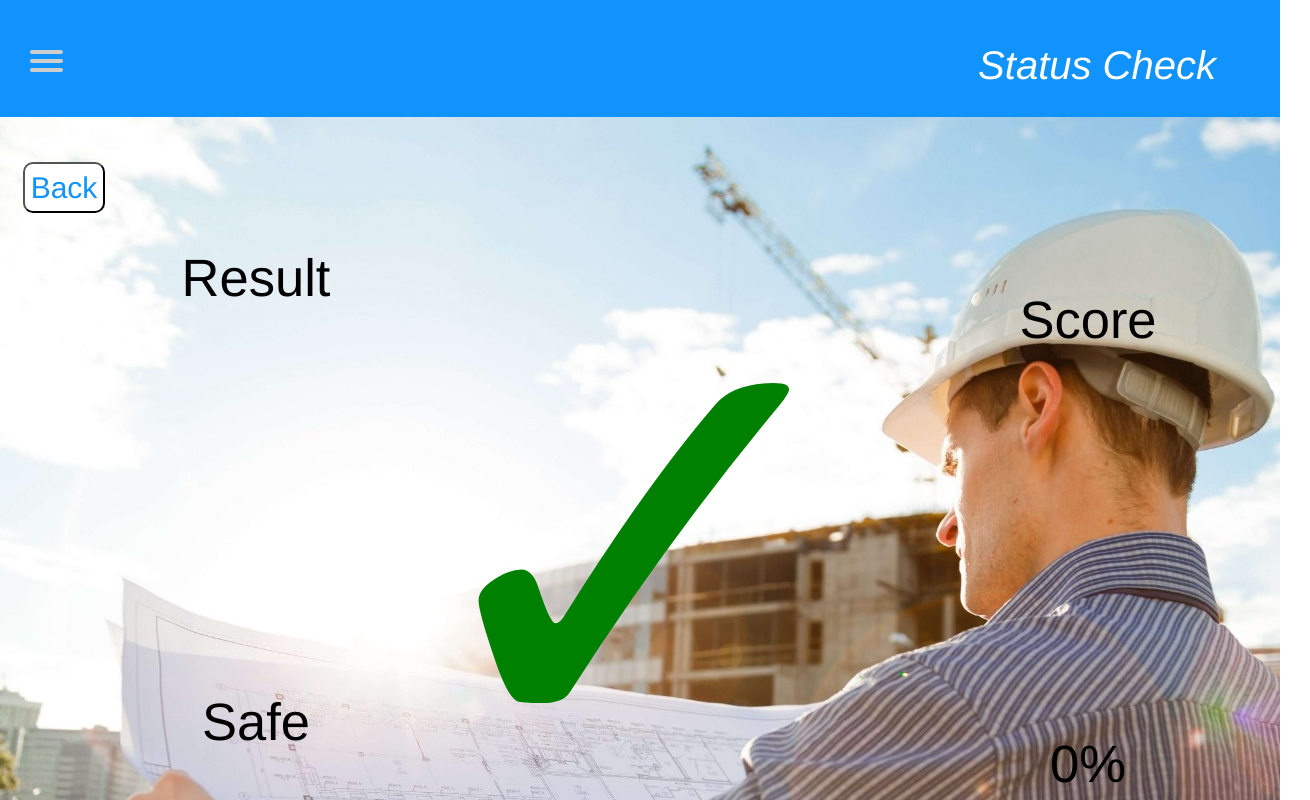
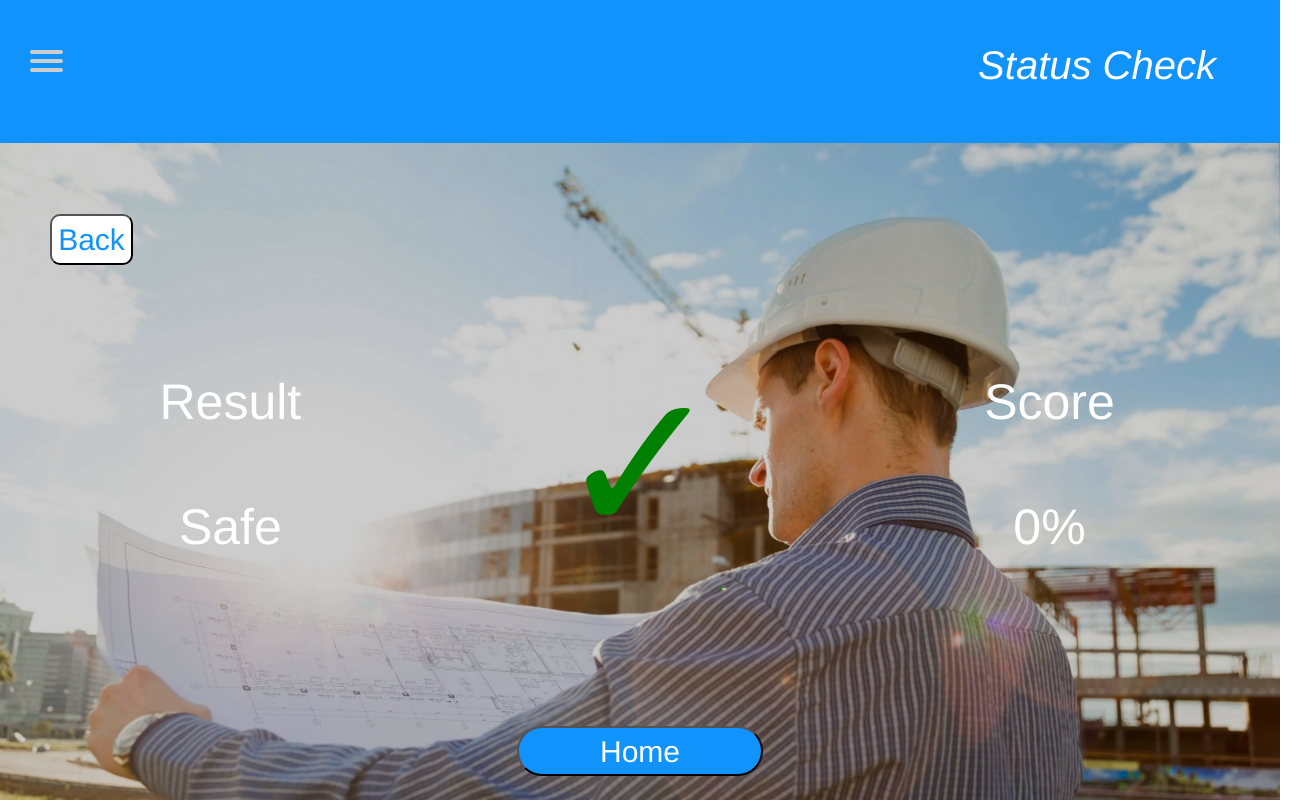
Before and after one commit to ionut-grigore99/proiect_vue, a Vue app: page /result in a window 1280 px wide. Shown: the top 800 px of the page, 1310 px wide, since content can reach past the window. Built offline with nearby package versions, Linux system fonts and the light colour scheme.

Commit message:
Fixed design to work on my pc

```diff
--- a/src/views/Analyze.vue
+++ b/src/views/Analyze.vue
@@ -38,36 +38,24 @@
                 ">
                 Status Check
             </p>
-    <br>
+        <br>
         </div>
         <div id="id11">
-    <br><br>
+        <br><br>
             <button @click="goBack()" style="
                 margin-left:-90%;
                 font-size: 30px;
                 border-radius: 10px;
                 background-color: white;
                 color: #1193fd;
+                cursor: pointer;
               ">
               Back
             </button>
-     <br><br>
-            <!--<h2 id="id2" style="margin-left:-5%;">
-                    File name:
-                </h2>
-            <input style="margin-right:3%; margin-left:-35%; width:20%; height:4%" v-model="message" />
-            <button style="
-                font-size: 30px;
-                border-radius: 25px;
-                background-color: white;
-                color: #1193fd;
-                width:12%;
-                height:6%;
-              ">
-              Browse
-            </button> -->
-
-            <input type = "file" @change="handleFileUpload( $event )"><br>
+            <br><br>
+            <input type="file" style="
+                margin-top: 10%;
+            " @change="handleFileUpload( $event )"><br>
             <button style="
                 font-size: 30px;
                 border-radius: 25px;
@@ -75,24 +63,12 @@
                 color: white;
                 width:20%;
                 height:10%;
-                margin-left:-50%;
+                margin-top: 10%;
+                cursor: pointer;
               " v-on:click="submitFile()">
               Analyze
             </button>
             <br><br><br>
-            <!-- <router-link to="/result">
-                <button style="
-                font-size: 30px;
-                border-radius: 25px;
-                background-color: #1193fd;
-                color: white;
-                width:20%;
-                height:10%;
-                margin-left:-50%;
-              ">
-              Analyze
-            </button>
-            </router-link> -->
         </div>
     </div>
 </template>
@@ -155,9 +131,7 @@ export default {
 <style scoped>
 #id1 {
     background-color: #1193fd;
-    /* margin:0;
-    padding: 0; */
-    /* position: absolute; */
+    height: 143px;
 }
 
 #id2 {
@@ -167,10 +141,7 @@ export default {
 }
 
 #id3 {
-    /* background-image: url("../assets/gigi.png"); */
-    /* overflow: visible; */
     margin: 0;
-    /* position: absolute; */
 }
 
 #login {
@@ -178,16 +149,18 @@ export default {
 }
 
 #id11 {
-    background-image: url("../assets/gigi.png");
+    background: url("../assets/gigi.png");
+    background-repeat: no-repeat;
+    background-size: cover;
+    box-shadow: inset 0 0 0 1000px rgba(0,0,0,.2);
+
     overflow: auto;
     border-top: 0;
-    height: 100%;
-    width: 100%;
+    max-width: 100%;
+    height:790px;
 }
 
 .home {
-    position: absolute;
-    overflow: auto;
     border-top: 0;
     height: 100%;
     width: 100%;
--- a/src/views/History.vue
+++ b/src/views/History.vue
@@ -50,12 +50,13 @@
         background-color: white;
         color: #1193fd;
         margin-left:-90%;
+        cursor: pointer;
       "
     >
       Back
     </button>
 <br><br><br><br>
-    <table class="w3-table w3-striped">
+    <table id="table">
             <thead>
                 <tr>
                     <th style="text-align:left;font-size:35px">Image Name</th>
@@ -65,9 +66,9 @@
             </thead>
             <tbody>
                 <tr v-for="history in histories" :key="history.id">
-                    <td style="text-align:left;color:black;font-size:26px">{{history.file_name}}</td>
-                    <td style="text-align:right;color:black;font-size:26px">{{history.Date}}</td>
-                    <td style="text-align:center;color:black;font-size:26px">{{history.Result}}%</td>
+                    <td style="text-align:left;font-size:26px">{{history.file_name}}</td>
+                    <td style="text-align:right;font-size:26px">{{history.Date}}</td>
+                    <td style="text-align:center;font-size:26px">{{history.Result}}%</td>
                 </tr>
             </tbody>
         </table>
@@ -96,6 +97,13 @@ export default {
     axios.get('http://localhost:8080/history').then((response)=>{
       console.log(response.data);
       this.histories = response.data;
+      this.histories.forEach(history =>{
+        let date = new Date(history.Date);
+        let dateString = date.toString();
+        let ds = dateString.split('GMT');
+        history.Date = ds[0];
+
+      })
     }).catch((err)=>{
       console.log(err);
     })
@@ -108,9 +116,7 @@ export default {
 <style scoped>
 #id1 {
   background-color: #1193fd;
-  /* margin:0;
-    padding: 0; */
-  /* position: absolute; */
+  height: 143px;
 }
 
 #id2 {
@@ -120,10 +126,7 @@ export default {
 }
 
 #id3 {
-  /* background-image: url("../assets/gigi.png"); */
-  /* overflow: visible; */
   margin: 0;
-  /* position: absolute; */
 }
 
 #login {
@@ -131,20 +134,20 @@ export default {
 }
 
 #id11 {
-    background-image: url("../assets/gigi.png");
+    background: url("../assets/gigi.png");
+    background-repeat: no-repeat;
+    background-size: cover;
+    box-shadow: inset 0 0 0 1000px rgba(0,0,0,.2);
+
     overflow: auto;
     border-top: 0;
-    height: 100%;
-    width: 100%;
+    max-width: 100%;
+    height:790px;
 }
 
 .home {
-  position: absolute;
-  overflow: auto;
   border-top: 0;
-  height: 100%;
   width: 100%;
-  opacity: 1.5;
 }
 
 body {
@@ -249,4 +252,11 @@ body {
 #menuToggle input:checked ~ ul {
   transform: none;
 }
+
+#table{
+  color: white;
+  background-color: rgba(255,255,255,0);
+  width: 98%;
+  margin-left: 2%;
+}
 </style>
--- a/src/views/Home.vue
+++ b/src/views/Home.vue
@@ -33,7 +33,7 @@
                 <form v-on:submit="login">
                     <input v-model="username" placeholder="Username..." style="width:7%; margin-right:10px" required/>
                     <input type="password" v-model="password" placeholder="Password..." style="width:7%; margin-right:15px" required/>
-                    <input type="submit" style="border-radius: 10px; font-size: 15px; width:5%"/>
+                    <input type="submit" style="border-radius: 10px; font-size: 15px; width:5%; cursor: pointer;" value="Login"/>
                 </form>
             </div>
             <div v-else>
@@ -63,6 +63,7 @@
                     color: white;
                     width:30%;
                     height:10%;
+                    cursor: pointer;
                   ">
                   Register
                 </button>
@@ -87,8 +88,6 @@
                     margin-right:5%;
                     margin-top:-2%;
                     margin-bottom:0%;
-
-
                 ">
                 Status Check
             </p>
@@ -112,7 +111,7 @@
                     color: white;
                     width:20%;
                     height:10%;
-                    margin-bottom:7%;
+                    cursor: pointer;
                   ">
                   Analyze picture
                 </button>
@@ -176,22 +175,20 @@ export default {
 <style scoped>
 #id1 {
     background-color: #1193fd;
-    /* margin:0;
-    padding: 0; */
-    /* position: absolute; */
+    height: 143px;
 }
 
 #id2 {
     color: white;
     font-size: 25px;
-    width: 50%;
+    padding-top: 5%;
+    padding-bottom: 5%;
+    padding-left: 200px;
+    padding-right: 200px;
 }
 
 #id3 {
-    /* background-image: url("../assets/gigi.png"); */
-    /* overflow: visible; */
     margin: 0;
-    /* position: absolute; */
 }
 
 #login {
@@ -199,16 +196,18 @@ export default {
 }
 
 #id11 {
-    background-image: url("../assets/gigi.png");
+    background: url("../assets/gigi.png");
+    background-repeat: no-repeat;
+    background-size: cover;
+    box-shadow: inset 0 0 0 1000px rgba(0,0,0,.2);
+
     overflow: auto;
     border-top: 0;
-    height: 100%;
-    width: auto;
+    max-width: 100%;
+    height:790px;
 }
 
 .home {
-    position: absolute;
-    overflow: auto;
     border-top: 0;
     width: 100%;
 }
--- a/src/views/Result.vue
+++ b/src/views/Result.vue
@@ -10,15 +10,12 @@
 
           <ul id="menu">
             <a href="#">
-              <!-- <li>Home</li> -->
               <li><router-link to="/">Home</router-link></li>
             </a>
             <a href="#">
-              <!-- <li>Analyze</li> -->
               <li><router-link to="/analyze">Analyze</router-link></li>
             </a>
             <a v-if="!(this.authUser.user===null)" href="#">
-              <!-- <li>History</li> -->
               <li><router-link to="/history">History</router-link></li>
             </a>
           </ul>
@@ -49,57 +46,51 @@
         border-radius: 10px;
         background-color: white;
         color: #1193fd;
-        margin-left:-90%;
+        margin-left: 2%;
+        cursor: pointer;
       "
     >
       Back
     </button>
+    <br>
+    <div id="id2">
+      <div id="id20">
+        <p>Result</p>
+        <p v-if="this.result>50">
+          Unsafe
+        </p>
+        <p v-if="this.result<=50">
+          Safe
+        </p>
+      </div>
+      <div id="id20">
+        <span v-if="this.result<=50" id="id17">&#10003;</span>
+        <span v-if="this.result>50" id="id18">&#10005;</span>
+      </div>
+      <div id="id20">
+        <p>Score</p>
+        <p>{{this.result}}%</p>
+      </div>
+    </div>
 
-
-    <p id="id2" style=" color: black;
-  font-size: 350%;margin-left:-30%; margin-top:2%">
-     Result
-    </p>
-
-    <p id="id2" style=" color: black;
-  font-size: 350%;margin-left:35%;margin-top:-7%; margin-bottom:-20%">
-     Score
-    </p>
-
-<!-- bifa -->
-<span v-if="this.result<=50" id="id17">&#10003;</span>
-<span v-if="this.result>50" id="id18">&#10005;</span>
-<!-- x ul -->
-<!-- <span id="id18">&#10005;</span> -->
-
-   <p v-if="this.result>50" id="id2" style=" color: black;
-  font-size: 350%;margin-left:-30%;margin-top:-25%">
-     Unsafe
-    </p>
-    <p v-if="this.result<=50" id="id2" style=" color: black;
-  font-size: 350%;margin-left:-30%;margin-top:-25%">
-     Safe
-    </p>
-       <p id="id2" style=" color: black;
-  font-size: 350%;margin-left:35%;margin-top:-7%">
-     {{this.result}}%
-    </p>
-     <router-link to="/">
+    <div id="id3">
+      <router-link to="/">
     <button
       style="
         font-size: 30px;
         border-radius: 25px;
         background-color: #1193fd;
         color: white;
-        width:20%;
-        height:10%;
-        margin-top:1%;
-
+        width: 20%;
+        height: 50%;
+        cursor: pointer;
       "
     >
       Home
     </button>
     </router-link>
+    </div>
+
     </div>
   </div>
 </template>
@@ -127,41 +118,51 @@ export default {
 <style scoped>
 #id1 {
   background-color: #1193fd;
-
-  /* margin:0;
-    padding: 0; */
-  /* position: absolute; */
+  height: 143px;
 }
 
 #id2 {
+  height: 400px;
+  width: 100%;
+}
+
+#id20{
+  float: left;
+  width: 33.33%;
+  height: 100%;
+  text-align: center;
+  padding: 50px;
+  font-size: 50px;
   color: white;
-  font-size: 25px;
-  width: 100%;
-
 }
 
 #id11 {
-    background-image: url("../assets/gigi.png");
-    overflow: hidden;
+    background: url("../assets/gigi.png");
+    background-repeat: no-repeat;
+    background-size: cover;
+    box-shadow: inset 0 0 0 1000px rgba(0,0,0,.2);
+
+    overflow: auto;
     border-top: 0;
-    height: 100%;
-    width: 100%;
+    max-width: 100%;
+    height:790px;
+    padding: 2%;
+    text-align: left;
 }
 
 #id3 {
-  /* background-image: url("../assets/gigi.png"); */
-  /* overflow: visible; */
-  margin: 0;
-  /* position: absolute; */
+  margin-top: 5%;
+  text-align: center;
+  height: 100px;
 }
 
 #id17 {
-  font-size:600px;
+  font-size:200px;
   color:green;
 }
 
 #id18 {
-  font-size:600px;
+  font-size:200px;
   color:red;
 }
 
@@ -170,10 +171,7 @@ export default {
 }
 
 .home {
-  position: absolute;
-  overflow: auto;
   border-top: 0;
-  height: 100%;
   width: 100%;
 }
 
```
Lines whose indentation alone changed are shown as unchanged.
